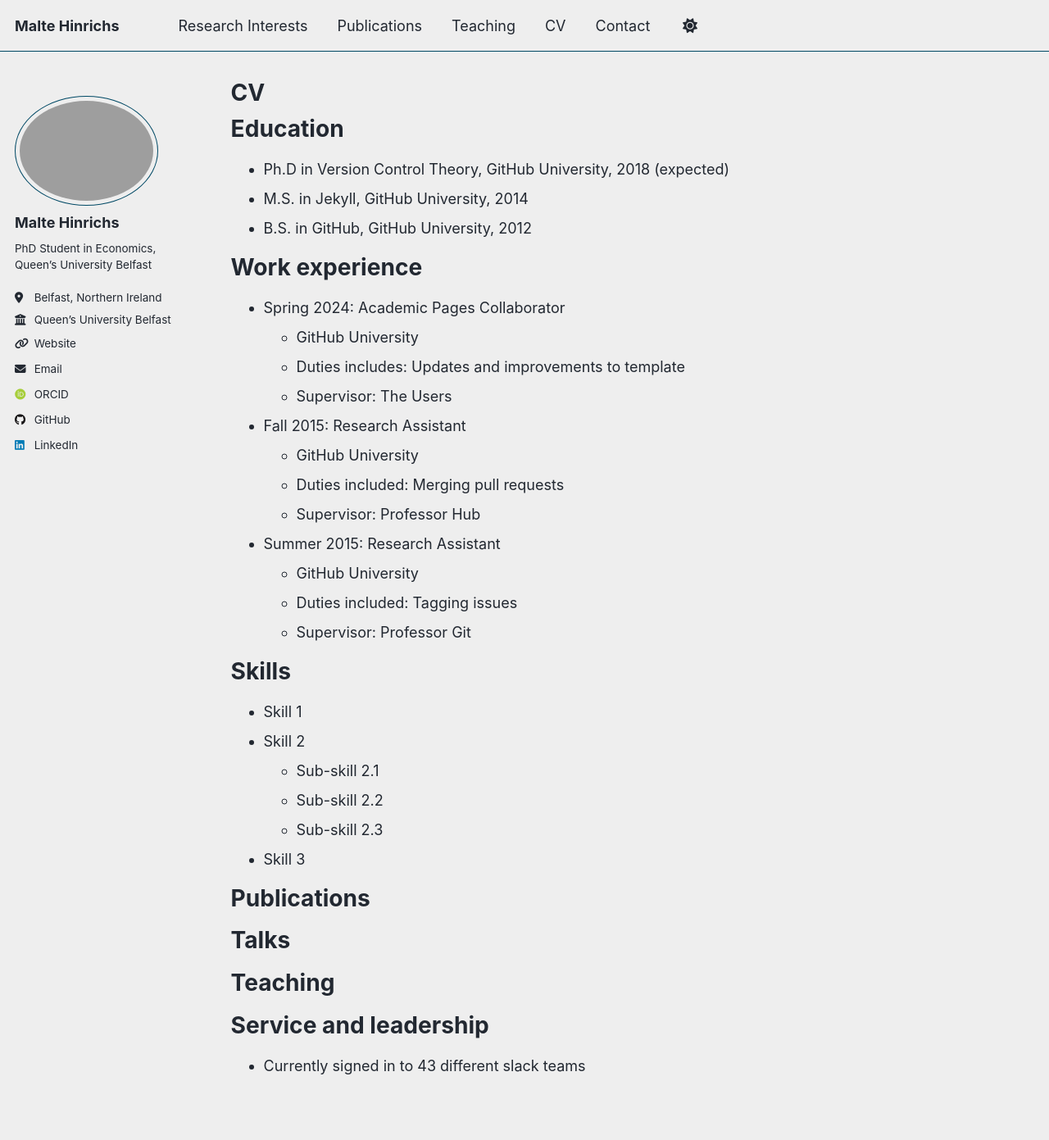
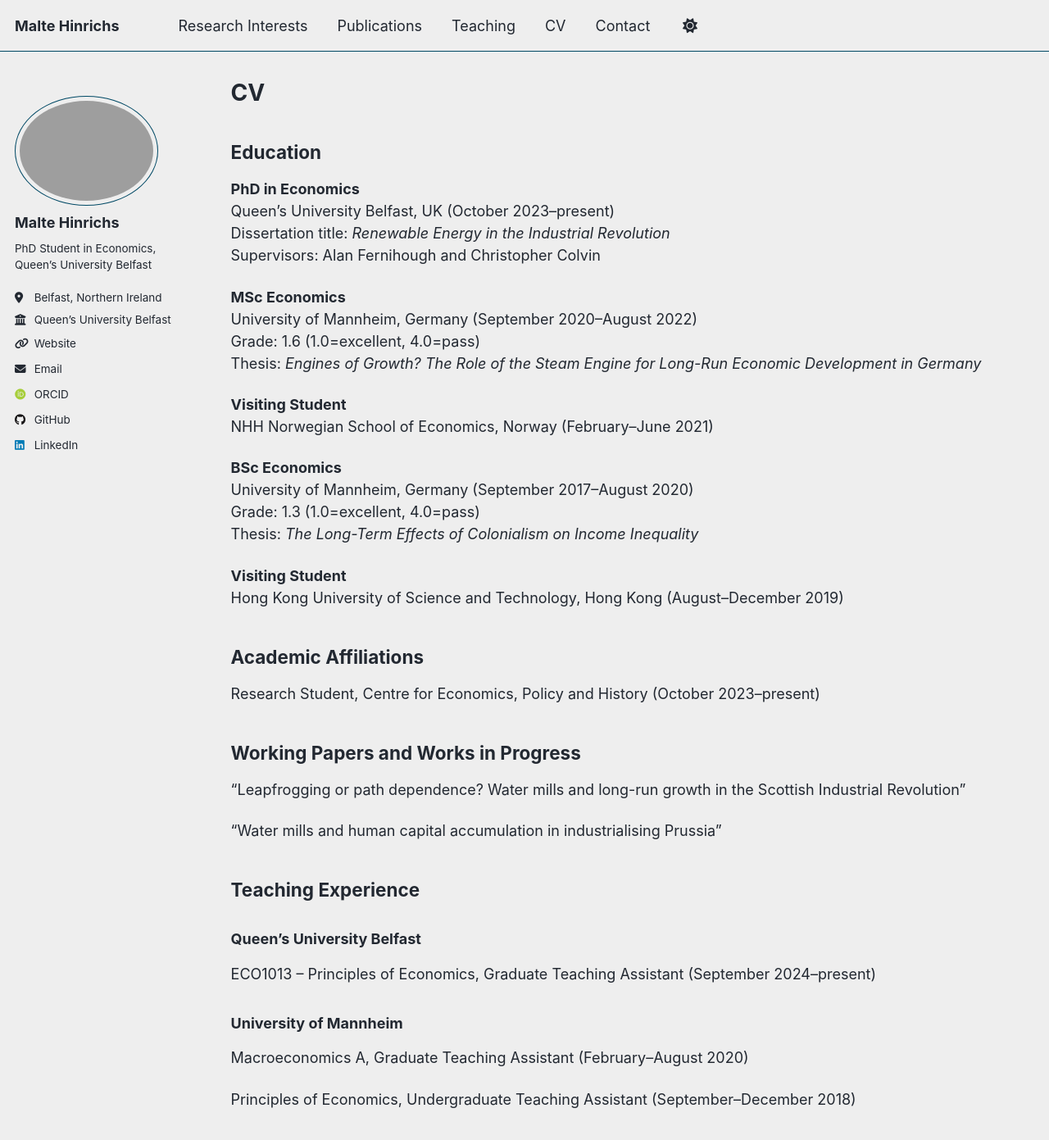
Before and after one commit to maltehhinrichs/maltehhinrichs.github.io, a Jekyll site: the page built from _pages/cv.md, in a window 1280 px wide and 1400 px high. Shown: the top 1391 px of the window at 82% size. Built offline with Jekyll 4.4.1, drawn with Linux system fonts in a browser that asks for light colours; some web fonts are replaced; a script that is not in the unit is left out; some of the changed text lies outside the part shown.

Commit message:
Update cv.md

```diff
--- a/_pages/cv.md
+++ b/_pages/cv.md
@@ -9,56 +9,108 @@ redirect_from:
 
 {% include base_path %}
 
-Education
-======
-* Ph.D in Version Control Theory, GitHub University, 2018 (expected)
-* M.S. in Jekyll, GitHub University, 2014
-* B.S. in GitHub, GitHub University, 2012
+## Education
 
-Work experience
-======
-* Spring 2024: Academic Pages Collaborator
-  * GitHub University
-  * Duties includes: Updates and improvements to template
-  * Supervisor: The Users
+**PhD in Economics**
+Queen's University Belfast, UK (October 2023--present)
+Dissertation title: *Renewable Energy in the Industrial Revolution*
+Supervisors: Alan Fernihough and Christopher Colvin
 
-* Fall 2015: Research Assistant
-  * GitHub University
-  * Duties included: Merging pull requests
-  * Supervisor: Professor Hub
+**MSc Economics**
+University of Mannheim, Germany (September 2020--August 2022)
+Grade: 1.6 (1.0=excellent, 4.0=pass)
+Thesis: *Engines of Growth? The Role of the Steam Engine for Long-Run Economic Development in Germany*
 
-* Summer 2015: Research Assistant
-  * GitHub University
-  * Duties included: Tagging issues
-  * Supervisor: Professor Git
+**Visiting Student**
+NHH Norwegian School of Economics, Norway (February--June 2021)
 
-Skills
-======
-* Skill 1
-* Skill 2
-  * Sub-skill 2.1
-  * Sub-skill 2.2
-  * Sub-skill 2.3
-* Skill 3
+**BSc Economics**
+University of Mannheim, Germany (September 2017--August 2020)
+Grade: 1.3 (1.0=excellent, 4.0=pass)
+Thesis: *The Long-Term Effects of Colonialism on Income Inequality*
 
-Publications
-======
-  <ul>{% for post in site.publications reversed %}
-    {% include archive-single-cv.html %}
-  {% endfor %}</ul>
+**Visiting Student**
+Hong Kong University of Science and Technology, Hong Kong (August--December 2019)
 
-Talks
-======
-  <ul>{% for post in site.talks reversed %}
-    {% include archive-single-talk-cv.html  %}
-  {% endfor %}</ul>
+## Academic Affiliations
 
-Teaching
-======
-  <ul>{% for post in site.teaching reversed %}
-    {% include archive-single-cv.html %}
-  {% endfor %}</ul>
+Research Student, Centre for Economics, Policy and History (October 2023--present)
 
-Service and leadership
-======
-* Currently signed in to 43 different slack teams
+## Working Papers and Works in Progress
+
+"Leapfrogging or path dependence? Water mills and long-run growth in the Scottish Industrial Revolution"
+
+"Water mills and human capital accumulation in industrialising Prussia"
+
+## Teaching Experience
+
+### Queen's University Belfast
+ECO1013 -- Principles of Economics, Graduate Teaching Assistant (September 2024--present)
+
+### University of Mannheim
+Macroeconomics A, Graduate Teaching Assistant (February--August 2020)
+
+Principles of Economics, Undergraduate Teaching Assistant (September--December 2018)
+
+## Honours and Awards
+
+**Graduated in top 20% of MSc Economics cohort**, University of Mannheim (2022)
+
+**Graduated in top 10% of BSc Economics cohort**, University of Mannheim (2020)
+
+**Dean's List**, Hong Kong University of Science and Technology (2019)
+
+## Research Grants and Funding
+
+**EHES Conference Travel and Accommodation Grant** (July 2025)
+
+**EHS Young Scholar Conference Bursary** (January 2025)
+
+**CEPH Studentship**, Irish Higher Education Authority North-South Research Programme, full funding for PhD studies (October 2023)
+
+**PROMOS Scholarship**, German Academic Exchange Service (DAAD), full funding for semester at HKUST (June 2019)
+
+## Professional Membership
+
+Economic History Society (UK)
+
+European Historical Economics Society
+
+Irish Economic Association
+
+## Academic Presentations
+
+### 2025
+**European Historical Economics Society Conference**, University of Hohenheim (September 2025)
+
+**CEPH PhD Workshop in Quantitative Economic History**, Queen's University Belfast (June 2025)
+
+**QBS PGR Conference**, Queen's University Belfast (June 2025)
+
+**Economic History Society Conference**, University of Strathclyde (April 2025)
+
+**QUCEH PhD Discussion Group**, Queen's University Belfast (February 2025)
+
+### 2024
+**EHS Residential Training**, University of Warwick (November 2024)
+
+**QUCEH Seminar Series**, Queen's University Belfast (April 2024)
+
+**QUCEH PhD Discussion Group**, Queen's University Belfast (March 2024)
+
+## Professional Development
+
+**Participant**, Graduate Teaching Assistant Workshops, The Economics Network (January 2025)
+
+**Participant**, Weekend Workshop for Teaching Assistants, University of Mannheim (September 2018)
+
+## Industry Experience
+
+**KPMG AG Wirtschaftsprüfungsgesellschaft**
+Junior Consultant, Global Transfer Pricing (April--September 2023)
+
+## Technical Skills
+
+**Software:** R, Stata, Matlab, Quarto, LaTeX, QGIS
+
+**Languages:** German (native), English (fluent), Spanish (intermediate), Latin (reading)
```
